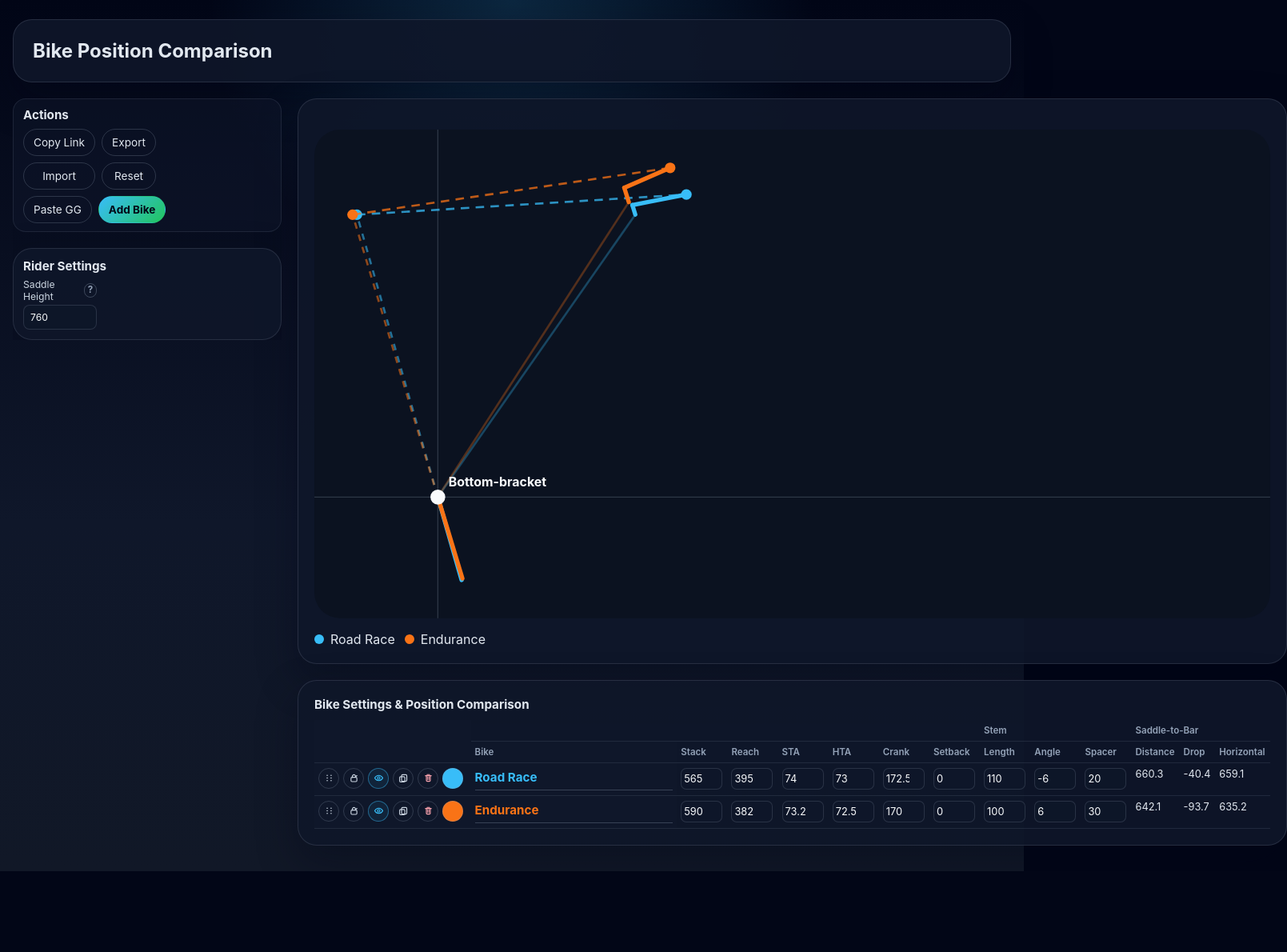
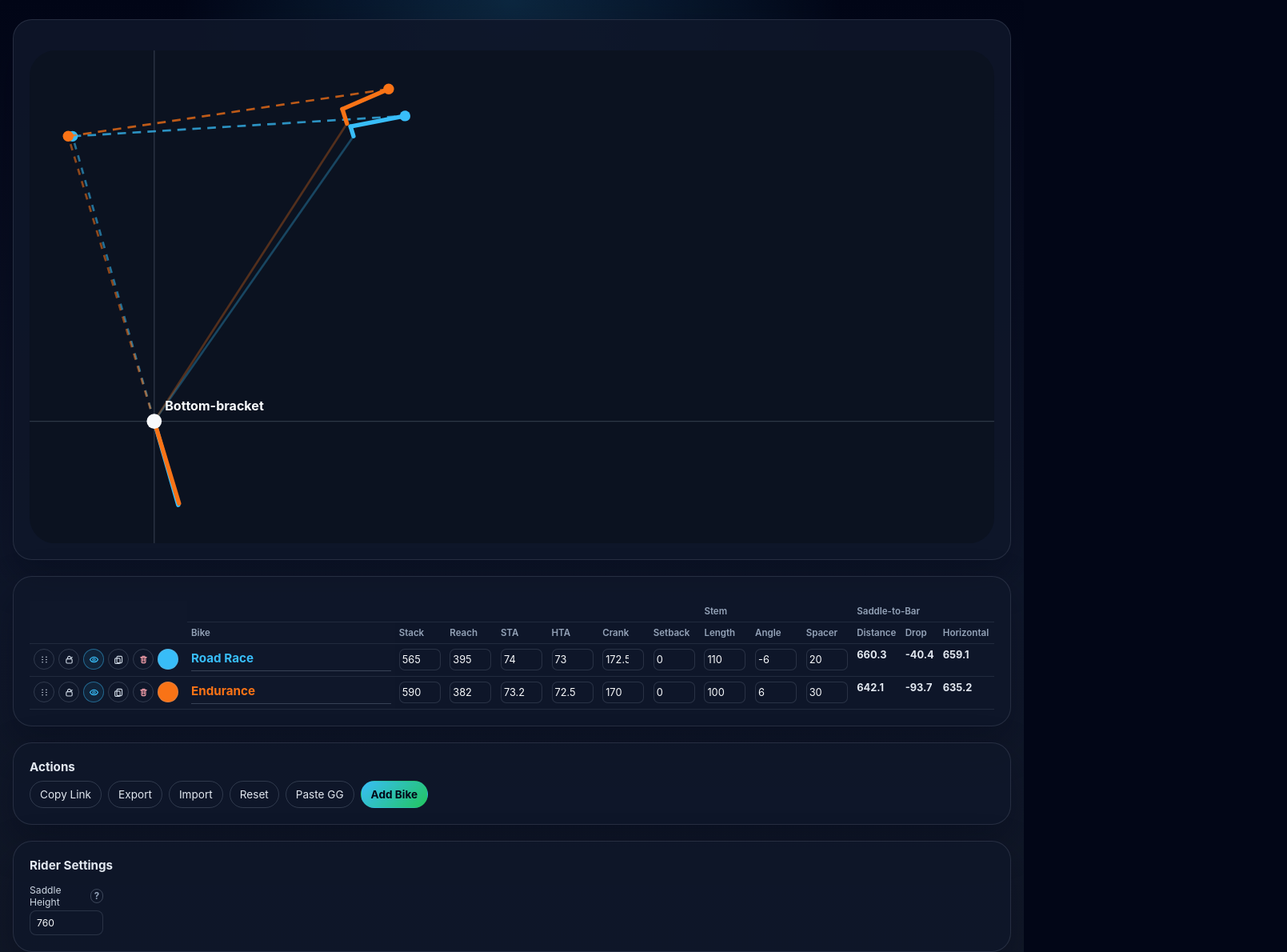
Before and after one commit to cgmark/bike_position_comparison, a React (Vite) app: page / in a window 1280 px wide. Shown: the top 1190 px of the page at 80% size, 1609 px wide, since content can reach past the window. Before the commit the page ends 1089 px from the top, so only its background shows below. Built offline with nearby package versions, Linux system fonts and the light colour scheme.

Commit message:
layout changes

```diff
--- a/src/App.tsx
+++ b/src/App.tsx
@@ -618,13 +618,18 @@ export default function App() {
         </div>
       ) : null}
 
-      <section className="hero panel">
-        <h1>Bike Position Comparison</h1>
-      </section>
+      <section className="layout">
+        <section className="main-content">
+          <ComparisonChart bikes={derivedBikes} />
+          <BikeTable
+            bikes={derivedBikes}
+            onChange={updateBike}
+            onRemove={removeBike}
+            onDuplicate={duplicateBike}
+            onMove={moveBike}
+          />
 
-      <section className="layout">
-        <aside className="sidebar">
-          <div className="sidebar-header">
+          <section className="panel controls-panel">
             <div className="sidebar-actions">
               <h2 className="sidebar-actions-title">Actions</h2>
               <div className="sidebar-action-group">
@@ -640,8 +645,6 @@ export default function App() {
                 <button type="button" className="ghost-button" onClick={resetState}>
                   Reset
                 </button>
-              </div>
-              <div className="sidebar-action-group sidebar-action-group-secondary">
                 <button type="button" className="ghost-button" onClick={openGeometryGeeksModal}>
                   Paste GG
                 </button>
@@ -657,14 +660,14 @@ export default function App() {
                 onChange={importState}
               />
             </div>
-          </div>
+          </section>
 
-            <section className="bike-card">
-              <div className="bike-card-header">
-                <div>
-                  <h2 className="sidebar-actions-title">Rider Settings</h2>
-                </div>
+          <section className="panel controls-panel">
+            <div className="bike-card-header">
+              <div>
+                <h2 className="sidebar-actions-title">Rider Settings</h2>
               </div>
+            </div>
 
             <div className="field-grid">
               <label className="field">
@@ -687,18 +690,6 @@ export default function App() {
               </label>
             </div>
           </section>
-
-        </aside>
-
-        <section className="main-content">
-          <ComparisonChart bikes={derivedBikes} />
-          <BikeTable
-            bikes={derivedBikes}
-            onChange={updateBike}
-            onRemove={removeBike}
-            onDuplicate={duplicateBike}
-            onMove={moveBike}
-          />
         </section>
       </section>
     </main>
--- a/src/components/BikeTable.tsx
+++ b/src/components/BikeTable.tsx
@@ -44,9 +44,6 @@ export default function BikeTable({ bikes, onChange, onRemove, onDuplicate, onMo
 
   return (
     <section className="panel bike-editor-panel">
-      <div className="panel-header">
-        <h2 className="sidebar-actions-title">Bike Settings &amp; Position Comparison</h2>
-      </div>
       <div className="bike-editor-wrap">
         <table className="bike-editor-table">
           <thead>
@@ -217,9 +214,9 @@ export default function BikeTable({ bikes, onChange, onRemove, onDuplicate, onMo
                     />
                   </td>
                 ))}
-                  <td>{formatMm(saddleToBarDistance)}</td>
-                  <td>{formatMm(saddleToBarDrop)}</td>
-                  <td>{formatMm(saddleToBarHorizontal)}</td>
+                  <td className="comparison-value">{formatMm(saddleToBarDistance)}</td>
+                  <td className="comparison-value">{formatMm(saddleToBarDrop)}</td>
+                  <td className="comparison-value">{formatMm(saddleToBarHorizontal)}</td>
                 </tr>
               )
             })}
--- a/src/components/ComparisonChart.tsx
+++ b/src/components/ComparisonChart.tsx
@@ -98,14 +98,6 @@ export default function ComparisonChart({ bikes }: ComparisonChartProps) {
         </text>
       </svg>
 
-      <div className="legend">
-        {visibleBikes.map((bike) => (
-          <div key={bike.input.id} className="legend-item">
-            <span className="legend-swatch" style={{ backgroundColor: bike.input.color }} />
-            <span>{bike.input.name}</span>
-          </div>
-        ))}
-      </div>
     </section>
   )
 }
--- a/src/styles.css
+++ b/src/styles.css
@@ -35,23 +35,27 @@ button {
 
 .layout {
   display: grid;
-  grid-template-columns: var(--sidebar-panel-width) minmax(0, 1fr);
+  grid-template-columns: minmax(0, 1fr);
   gap: 20px;
   align-items: start;
 }
 
-.sidebar,
 .main-content {
   display: grid;
   gap: 20px;
 }
 
-.sidebar {
-  position: sticky;
-  top: 24px;
-  max-height: calc(100vh - 48px);
-  overflow-y: auto;
-  padding-right: 6px;
+.controls-panel {
+  display: grid;
+  gap: 14px;
+  padding: 20px;
+}
+
+.controls-panel .sidebar-actions {
+  width: 100%;
+  padding: 0;
+  border: 0;
+  background: transparent;
 }
 
 .panel,
@@ -161,13 +165,10 @@ button {
 }
 
 .sidebar-action-group {
-  display: grid;
-  grid-template-columns: repeat(2, max-content);
+  display: flex;
+  flex-wrap: nowrap;
+  align-items: center;
   gap: 8px;
-}
-
-.sidebar-action-group-secondary {
-  margin-left: 0;
 }
 
 .bike-editor-panel {
@@ -193,6 +194,10 @@ button {
 .bike-editor-table th {
   font-size: 0.72rem;
   white-space: nowrap;
+}
+
+.bike-editor-table .comparison-value {
+  font-weight: 700;
 }
 
 .bike-editor-table td > input[type='number'] {
@@ -592,27 +597,6 @@ button {
   stroke-width: 1;
 }
 
-.legend {
-  display: flex;
-  flex-wrap: wrap;
-  gap: 12px;
-  margin-top: 16px;
-}
-
-.legend-item,
-.table-bike-name {
-  display: inline-flex;
-  align-items: center;
-  gap: 8px;
-}
-
-.legend-swatch {
-  width: 12px;
-  height: 12px;
-  border-radius: 999px;
-  display: inline-block;
-}
-
 .table-wrap {
   overflow-x: auto;
   margin-top: 16px;
@@ -661,14 +645,6 @@ th {
     padding: 10px;
   }
 
-  .sidebar-action-group {
-    grid-template-columns: 1fr;
-  }
-
-  .sidebar-action-group-secondary {
-    margin-left: 0;
-  }
-
   .field-grid {
     grid-template-columns: 1fr;
   }
```
